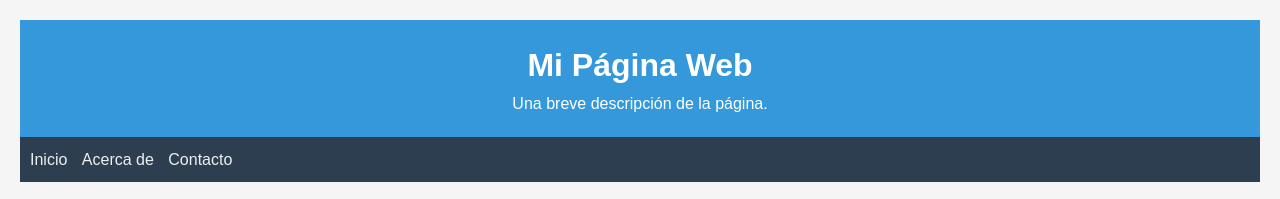
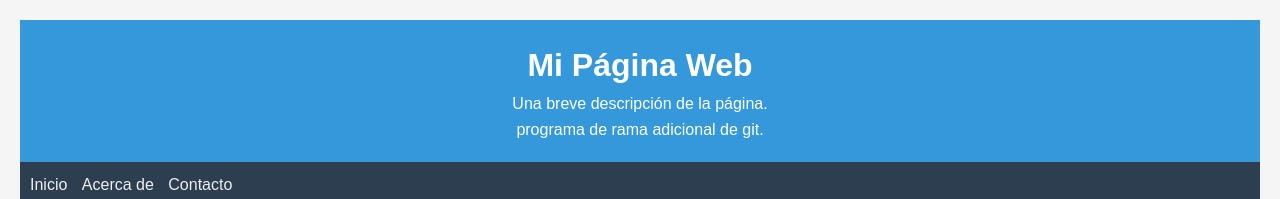
Before and after one commit to Juankcotri/Curso-Git, a plain HTML site: page Index.html in a window 1280 px wide. Shown: the top 199 px of the page. Drawn offline with Linux system fonts and the light colour scheme.

Commit message:
Commit al master del xml

```diff
--- a/Index.html
+++ b/Index.html
@@ -13,6 +13,7 @@
     <header>
         <h1>Mi Página Web</h1>
         <p>Una breve descripción de la página.</p>
+        <p>programa de rama adicional de git.</p>
     </header>
 
     <!-- Navegación -->
```
